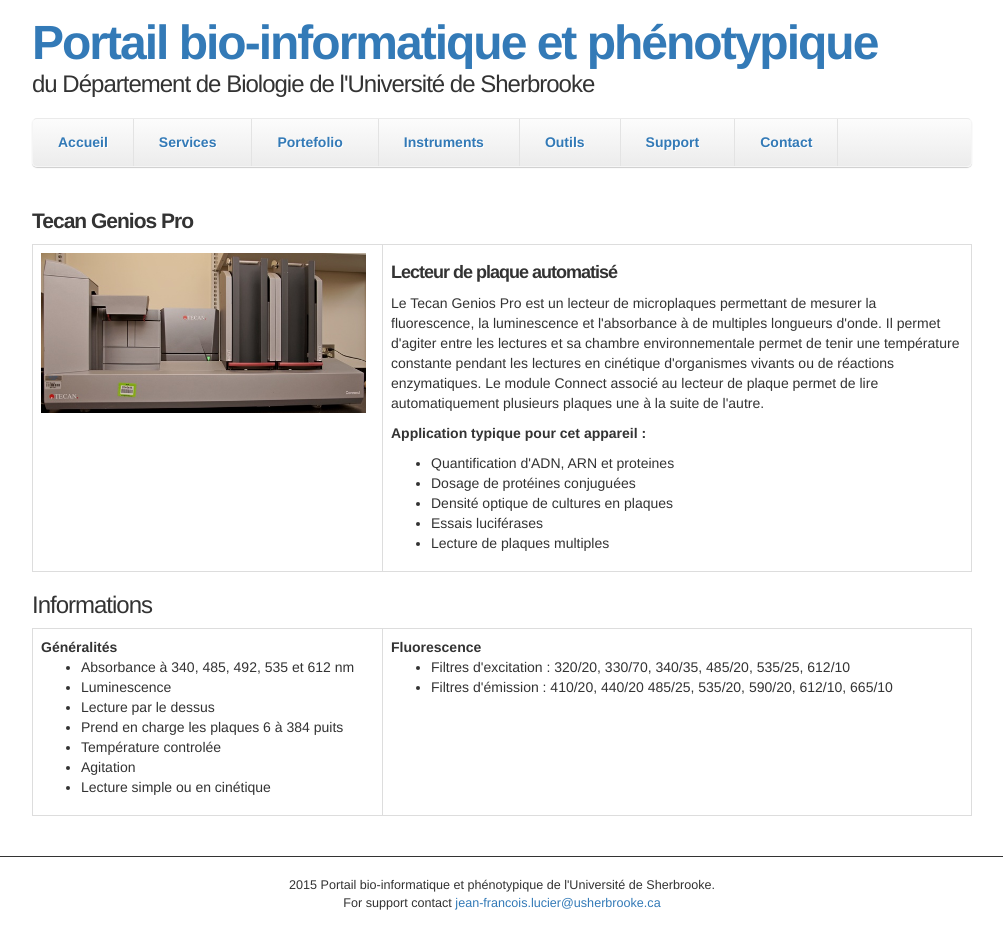
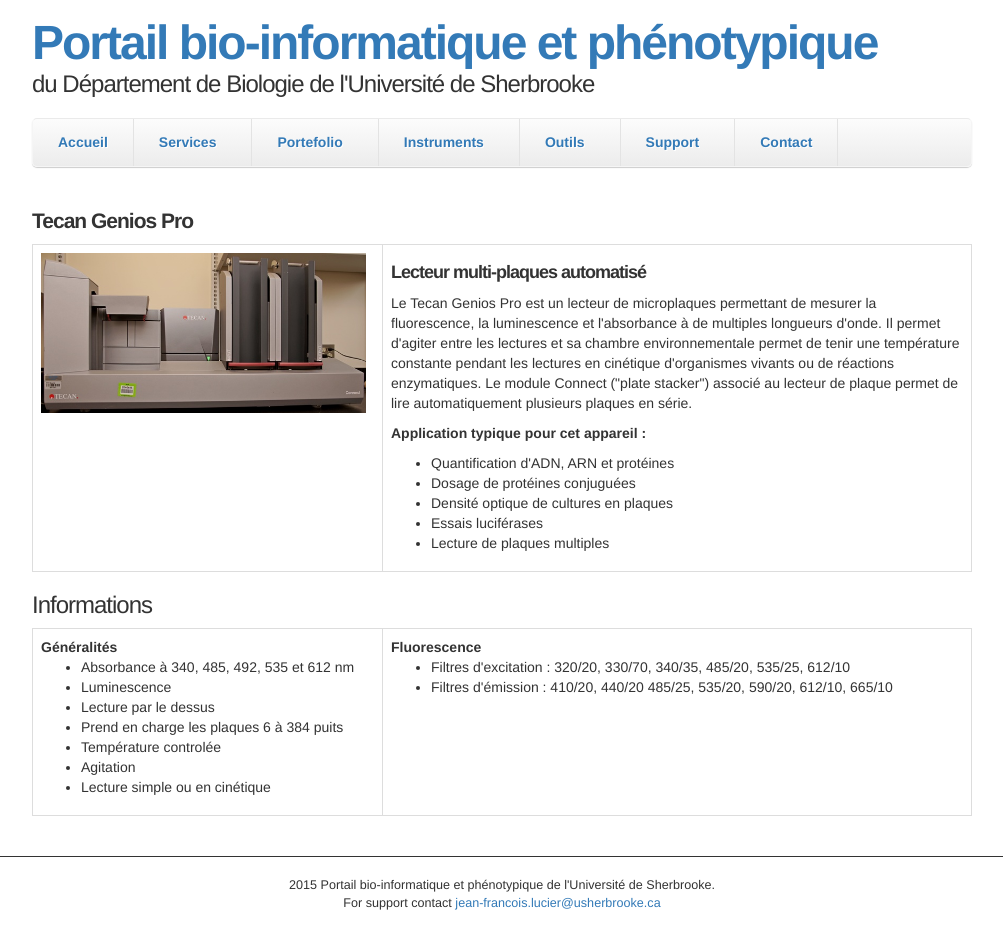
Before and after one commit to jflucier/bioinfo-portal-, a Jekyll site: the page built from portal/equipements/tecan_genios.md, in a window 1280 px wide. Shown: the whole page, without its empty margins (48-1051 px from the left). Built offline with Jekyll 4.4.1, drawn with Linux system fonts in a browser that asks for light colours; nearby versions of some CDN libraries; Markdown is read by kramdown in place of the engine named in the settings.

Commit message:
correction de contenu + ortho + addition de page obscure

```diff
--- a/portal/equipements/tecan_genios.md
+++ b/portal/equipements/tecan_genios.md
@@ -11,14 +11,17 @@
         <img src='/images/tecan_genios.jpg' width='325px' />
     </td>
     <td  >
-        <h4><b>Lecteur de plaque automatisé</b></h4>
+        <h4><b>Lecteur multi-plaques automatisé</b></h4>
         <p>
-             Le Tecan Genios Pro est un lecteur de microplaques permettant de mesurer la fluorescence, la luminescence et l'absorbance à de multiples longueurs d'onde. Il permet d'agiter entre les lectures et sa chambre environnementale permet de tenir une température constante pendant les lectures en cinétique d'organismes vivants ou de réactions enzymatiques. Le      module Connect associé au lecteur de plaque permet de lire automatiquement plusieurs plaques une à la suite de l'autre.
+             Le Tecan Genios Pro est un lecteur de microplaques permettant de mesurer la fluorescence, la luminescence
+             et l'absorbance à de multiples longueurs d'onde. Il permet d'agiter entre les lectures et sa chambre environnementale
+             permet de tenir une température constante pendant les lectures en cinétique d'organismes vivants ou de réactions
+             enzymatiques. Le module Connect ("plate stacker") associé au lecteur de plaque permet de lire automatiquement plusieurs plaques en série.
         </p>
         <p>
         <b>Application typique pour cet appareil :</b>
         <ul>
-            <li>Quantification d'ADN, ARN et proteines</li>
+            <li>Quantification d'ADN, ARN et protéines</li>
             <li>Dosage de protéines conjuguées</li>
             <li>Densité optique de cultures en plaques</li>
             <li>Essais luciférases</li>
```
Also changed, not shown: portal/equipements/bio-tek_synergy_ht.md (+4 -1 lines), portal/equipements/eppendorf_epmotion.md (+5 -3 lines).
